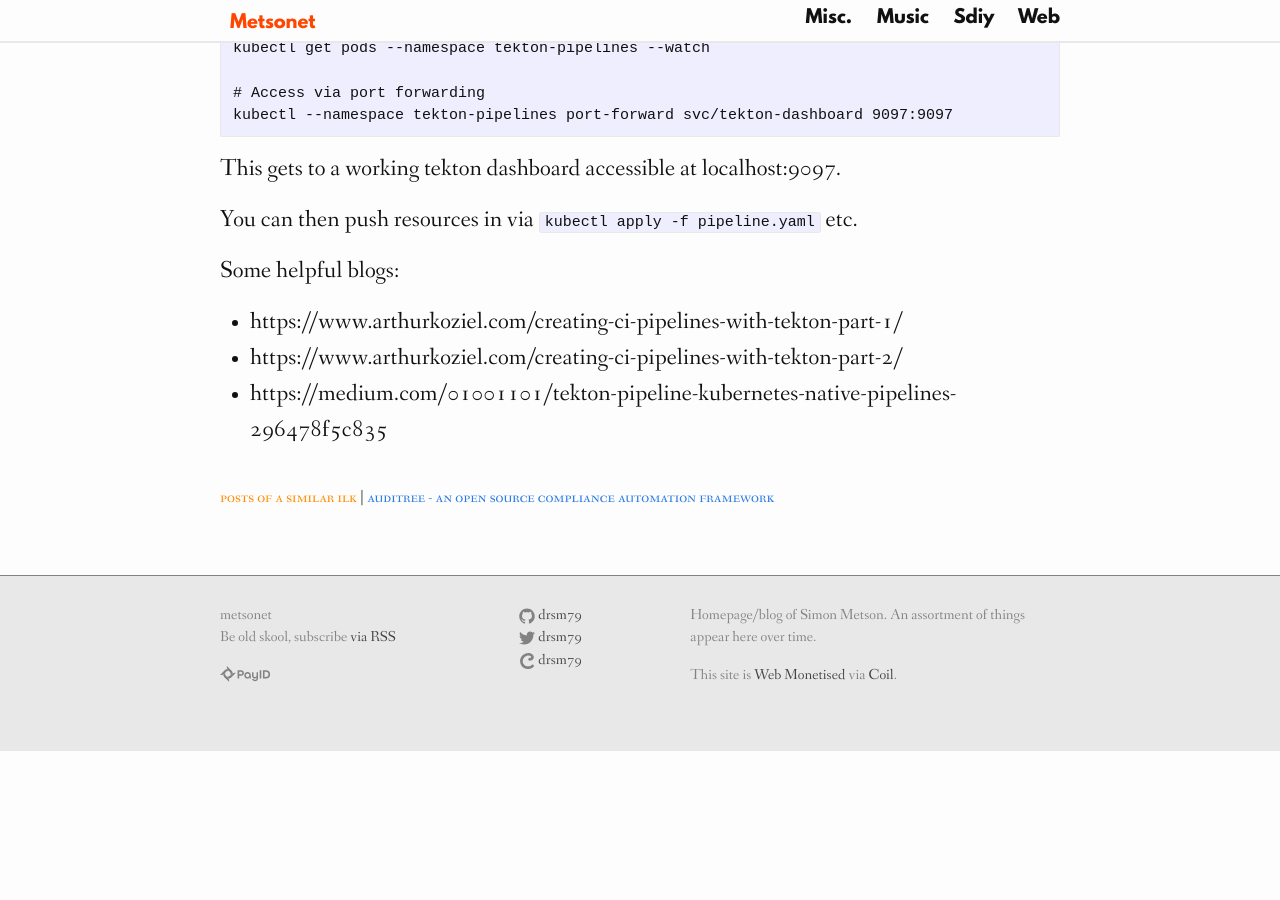
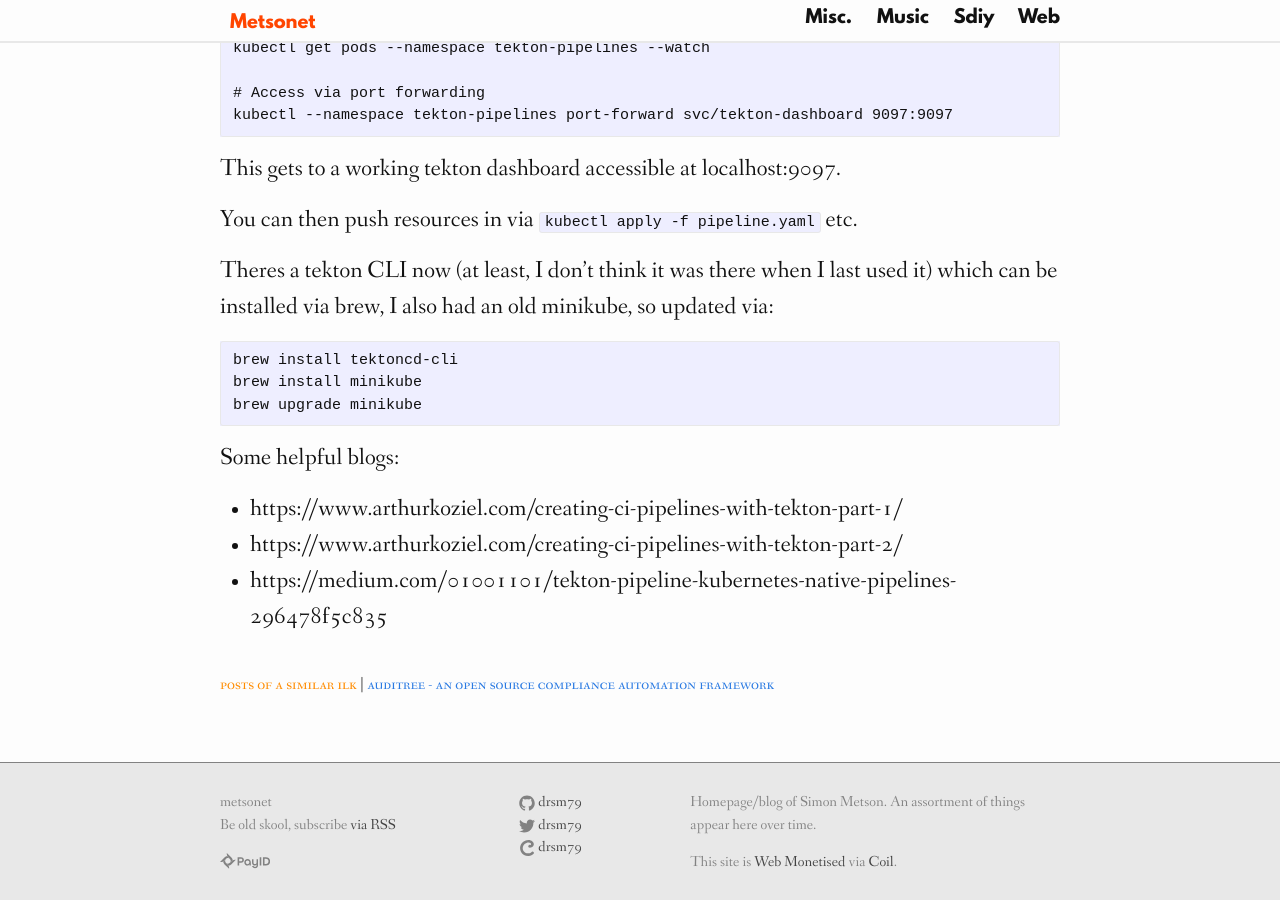
Before and after one commit to drsm79/drsm79.github.com, a Jekyll site: the page built from _posts/2020-10-02-Tekton.md, in a window 1280 px wide and 900 px high, scrolled down 525 px. Built offline with Jekyll 4.4.1, drawn with Linux system fonts in a browser that asks for light colours; before the commit the page ends 1276 px from its top, so only the background shows below that.

Commit message:
Update 2020-10-02-Tekton.md

````diff
--- a/_posts/2020-10-02-Tekton.md
+++ b/_posts/2020-10-02-Tekton.md
@@ -32,6 +32,14 @@ This gets to a working tekton dashboard accessible at localhost:9097.
 
 You can then push resources in via `kubectl apply -f pipeline.yaml` etc.
 
+Theres a tekton CLI now (at least, I don't think it was there when I last used it) which can be installed via brew, I also had an old minikube, so updated via:
+
+```
+brew install tektoncd-cli
+brew install minikube
+brew upgrade minikube
+```
+
 Some helpful blogs:
 
 - https://www.arthurkoziel.com/creating-ci-pipelines-with-tekton-part-1/
````
